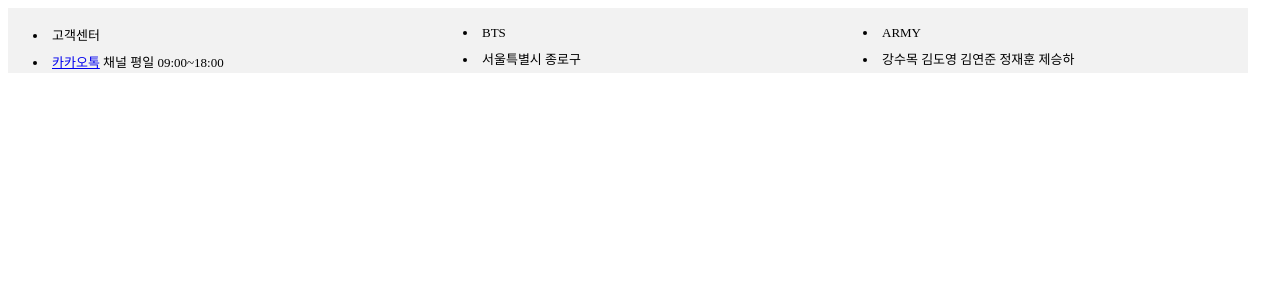
After one commit to meta1mon/Blockchain-Trading-Simulator, a Java web app: template src/main/webapp/WEB-INF/views/main/footer.jsp in a window 1280 px wide. The commit adds this page. Shown: the top 300 px of the page. Run offline with Spring Boot 4, a stand-in JSP engine, Linux system fonts and the light colour scheme; the template is opened without the code that fills it, so the values that code supplies are empty; the project's own start-up code is not run, and a stand-in starts its controllers and pages.

Commit message:
헤더파일 jsp, css 수정, 푸터파일 jsp, css 추가
Update src/main/webapp/WEB-INF/views/main/header.jsp
Update src/main/webapp/resources/css/header.css
Add src/main/webapp/WEB-INF/views/main/footer.jsp
Add src/main/webapp/resources/css/footer.css

```diff
--- /dev/null
+++ b/src/main/webapp/WEB-INF/views/main/footer.jsp
@@ -0,0 +1,31 @@
+<%@ page language="java" contentType="text/html; charset=UTF-8"
+	pageEncoding="UTF-8"%>
+<link href="${pageContext.request.contextPath}/resources/css/footer.css"
+	rel="stylesheet" type="text/css" />
+<script>
+
+</script>
+<footer>
+
+	<div class="f_left">
+		<ul>
+			<li class="f_list">고객센터</li>
+			<li class="f_list"><a href="#">카카오톡</a> 채널 평일 09:00~18:00</li>
+		</ul>
+	</div>
+
+	<div class="f_center">
+		<ul>
+			<li class="f_list">BTS</li>
+			<li class="f_list">서울특별시 종로구</li>
+		</ul>
+	</div>
+
+	<div class="f_right">
+		<ul>
+			<li class="f_list">ARMY</li>
+			<li class="f_list">강수목 김도영 김연준 정재훈 제승하</li>
+		</ul>
+	</div>
+
+</footer>
--- /dev/null
+++ b/src/main/webapp/resources/css/footer.css
@@ -0,0 +1,30 @@
+@charset "UTF-8";
+
+
+footer {
+	background-color: #f2f2f2;
+	overflow: hidden;
+	height : 65px;
+	text-decoration: none;
+	font-size: 13px;
+	width: 1240px;
+}
+
+.f_left {
+	width: 430px;
+	float: left;
+}
+
+.f_center {
+	width: 400px;
+	float: left;
+}
+
+.f_right {
+	width: 400px;
+	float: left;
+}
+
+.f_list {
+	padding: 4px;
+}
```
Also changed, not shown: src/main/webapp/WEB-INF/views/main/header.jsp (+6 -2 lines), src/main/webapp/resources/css/header.css (+14 -3 lines).
